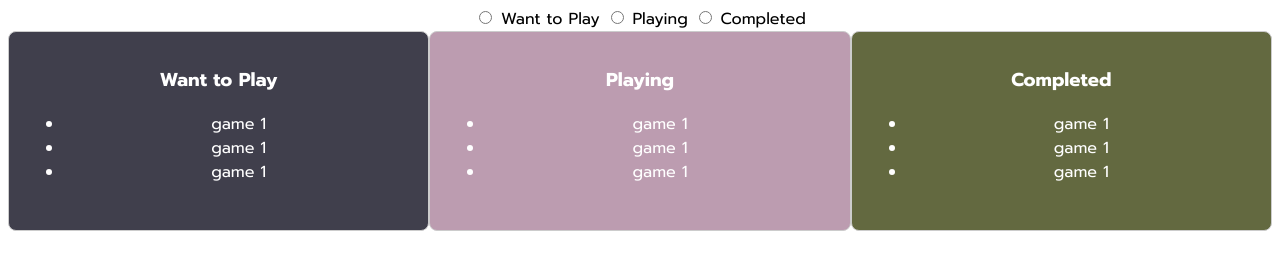
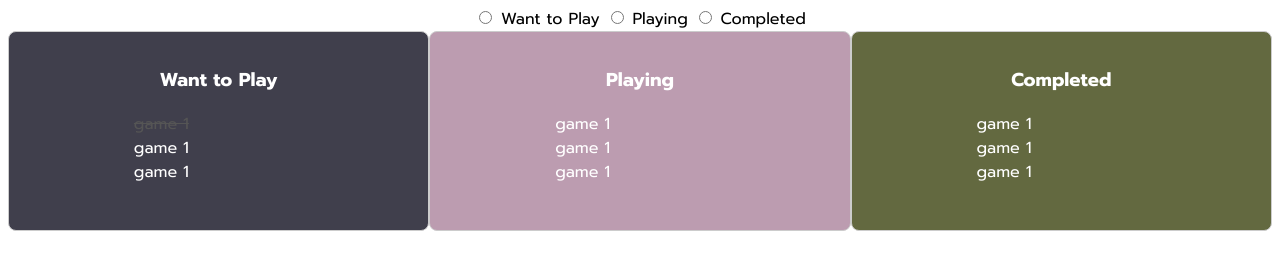
Before and after one commit to Lakhan815/game-planner, a plain HTML site: page index.html in a window 1280 px wide. Shown: the part 122-392 px from the top of the page. Drawn offline with Linux system fonts and the light colour scheme.

Commit message:
third commit finalized the layout for now, might make some changes later

```diff
--- a/index.html
+++ b/index.html
@@ -36,7 +36,7 @@
         <div class="wtpList">
           <h3 id="wtp">Want to Play</h3>
           <ul>
-            <li>game 1</li>
+            <li class="checked">game 1</li>
             <li>game 1</li>
             <li>game 1</li>
           </ul>
--- a/style.css
+++ b/style.css
@@ -62,3 +62,14 @@ body {
 .cList {
   background-color: #636940;
 }
+
+ul li {
+  list-style-type: none;
+  text-align: left;
+  margin-left: 20%;
+}
+
+ul li.checked {
+  color: #555;
+  text-decoration: line-through;
+}
```
